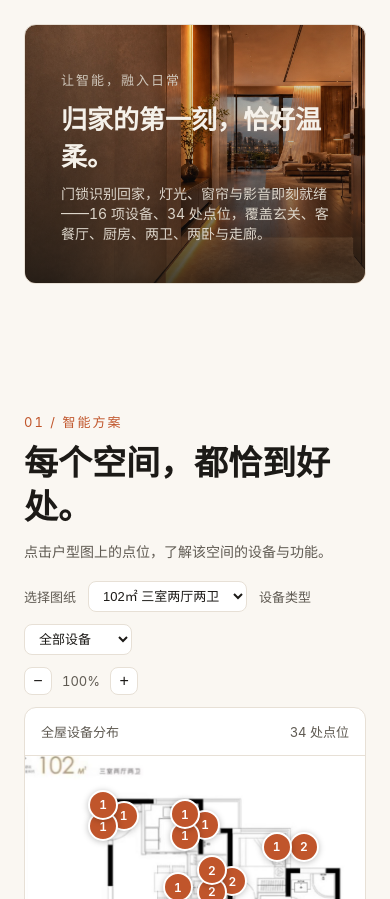
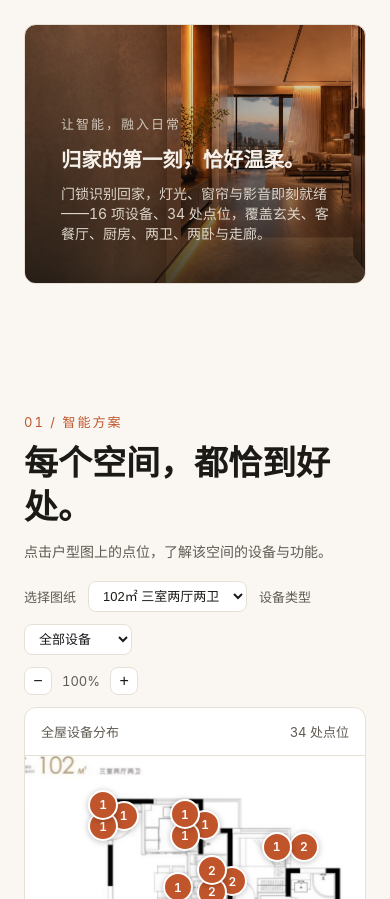
Before and after one commit to xiaomi-zhijia/fangan, a plain HTML site: page feidong-102/index.html in a window 390 px wide. Shown: the part 1168-2067 px from the top of the page. Drawn offline with Linux system fonts and the light colour scheme.

Commit message:
fix: 场景卡标题窄屏不换行，字号自适应

```diff
--- a/feidong-102/index.html
+++ b/feidong-102/index.html
@@ -52,7 +52,7 @@
   .scene::before{content:"";position:absolute;inset:0;background:linear-gradient(0deg, rgba(19,18,16,.78) 0%, rgba(19,18,16,.25) 60%, rgba(19,18,16,.05) 100%)}
   .scene>*{position:relative;z-index:1}
   .scene .tag{font-size:13px;color:#CFC7BB;letter-spacing:2px}
-  .scene h3{margin-top:10px;font-size:26px;font-weight:700}
+  .scene h3{margin-top:10px;font-size:clamp(20px,5.2vw,26px);font-weight:700;white-space:nowrap}
   .scene p{margin-top:10px;color:#DDD6CB;font-size:14px}
 
   /* Plan preview */
```
